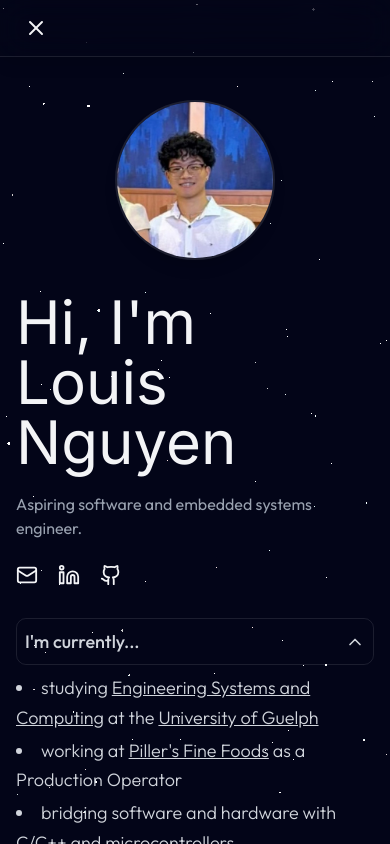
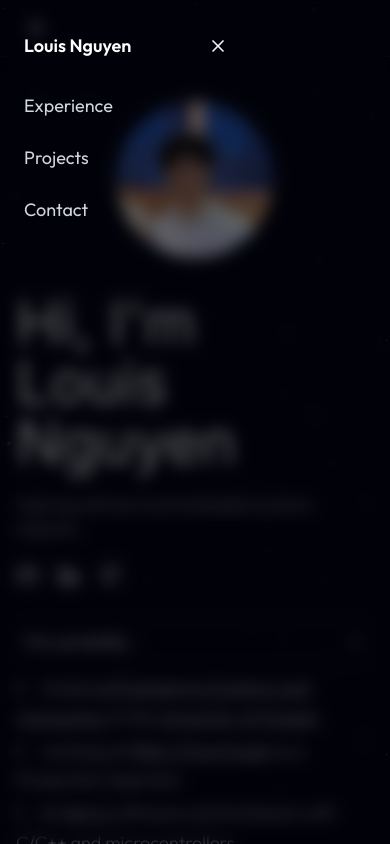
Before and after one commit to louisnguyenn/Louis-Personal-Portfolio, a React (Vite) app: page / in a window 390 px wide. Both pictures are taken after a click on the button "Toggle menu". Shown: the top 844 px of the page. Built offline with nearby package versions, Linux system fonts and the light colour scheme.

Commit message:
create mobile menu for small screens

```diff
--- a/src/components/Navbar.jsx
+++ b/src/components/Navbar.jsx
@@ -7,7 +7,7 @@ export const Navbar = ({ menuOpen, setMenuOpen }) => {
     document.body.style.overflow = menuOpen ? 'hidden' : '';
   }, [menuOpen]);
 
-  // const closeMenu = () => setMenuOpen(false);  // uncomment this if decide to use mobile menu again
+  const closeMenu = () => setMenuOpen(false); // uncomment this if decide to use mobile menu again
 
   return (
     <>
@@ -75,15 +75,55 @@ export const Navbar = ({ menuOpen, setMenuOpen }) => {
         </div>
       </nav>
 
-      {/* mobile menu overlay */}
-      {/* {menuOpen && (
+      {/* mobile menu */}
+      {menuOpen && (
         <div className="fixed inset-0 z-50 md:hidden">
+          {/* backdrop */}
           <div
-            className="absolute inset-0 bg-black/50 backdrop-blur-sm"
+            className="absolute inset-0 bg-black/60 backdrop-blur-sm"
             onClick={closeMenu}
           />
+
+          {/* slide-in drawer from left */}
+          <div className="absolute top-0 left-0 h-full w-64 bg-transparent flex flex-col px-6 py-8 gap-8">
+            {/* name + close button */}
+            <div className="flex items-center justify-between">
+              <a
+                href="#home"
+                onClick={closeMenu}
+                className="text-white text-lg font-semibold"
+              >
+                Louis Nguyen
+              </a>
+              <button
+                onClick={closeMenu}
+                className="p-1 rounded-md hover:bg-white/10 transition-colors"
+                aria-label="Close menu"
+              >
+                <X size={20} />
+              </button>
+            </div>
+
+            {/* nav links */}
+            <nav className="flex flex-col gap-6">
+              {[
+                { href: '#experience', label: 'Experience' },
+                { href: '#projects', label: 'Projects' },
+                { href: '#contact', label: 'Contact' },
+              ].map(({ href, label }) => (
+                <a
+                  key={href}
+                  href={href}
+                  onClick={closeMenu}
+                  className="text-gray-300 hover:text-white text-lg transition-colors duration-200"
+                >
+                  {label}
+                </a>
+              ))}
+            </nav>
+          </div>
         </div>
-      )} */}
+      )}
     </>
   );
 };
```
